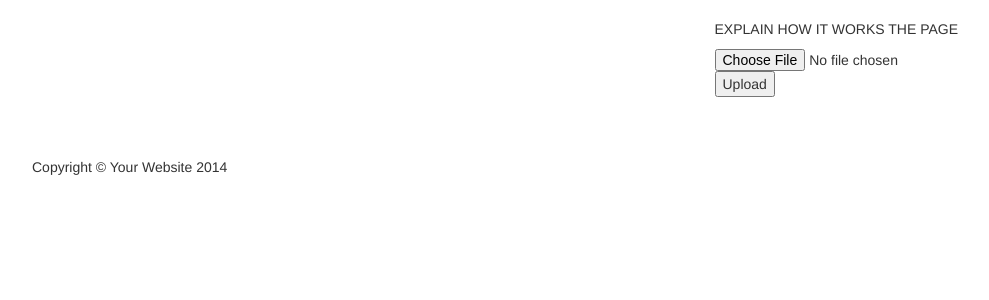
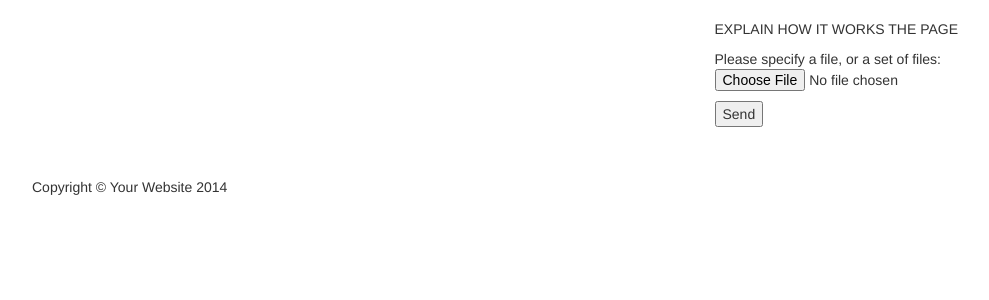
Before and after one commit to serk12/QRLinker, a Django app: page /linked in a window 1280 px wide. Shown: the part 51-351 px from the top of the page, without its empty margins (38-1027 px from the left). Run offline with Django 3.2, Linux system fonts and the light colour scheme; some libraries are stand-ins or nearby versions.

Commit message:
upload true true

```diff
--- a/web/templates/web/linked.html
+++ b/web/templates/web/linked.html
@@ -53,9 +53,13 @@
                 <p id="explain">EXPLAIN HOW IT WORKS THE PAGE</p>
 
                 <!-- UPLOAD FILE -->
-                <form action="uploadFile" method="post" enctype="multipart/form-data">
-                    <input type="file" naqme="docFile" id="docFile">
-                    <input type="submit" name="submit" value="Upload" /></p>
+                <form action="uploadFile" enctype="multipart/form-data" method="post">
+                <p> Please specify a file, or a set of files:<br>
+                <input type="file" name="datafile" size="40">
+                </p>
+                <div>
+                    <input type="submit" value="Send">
+                </div>
                 </form>
 
                 <!-- DOWNLOAD FILE -->
```
